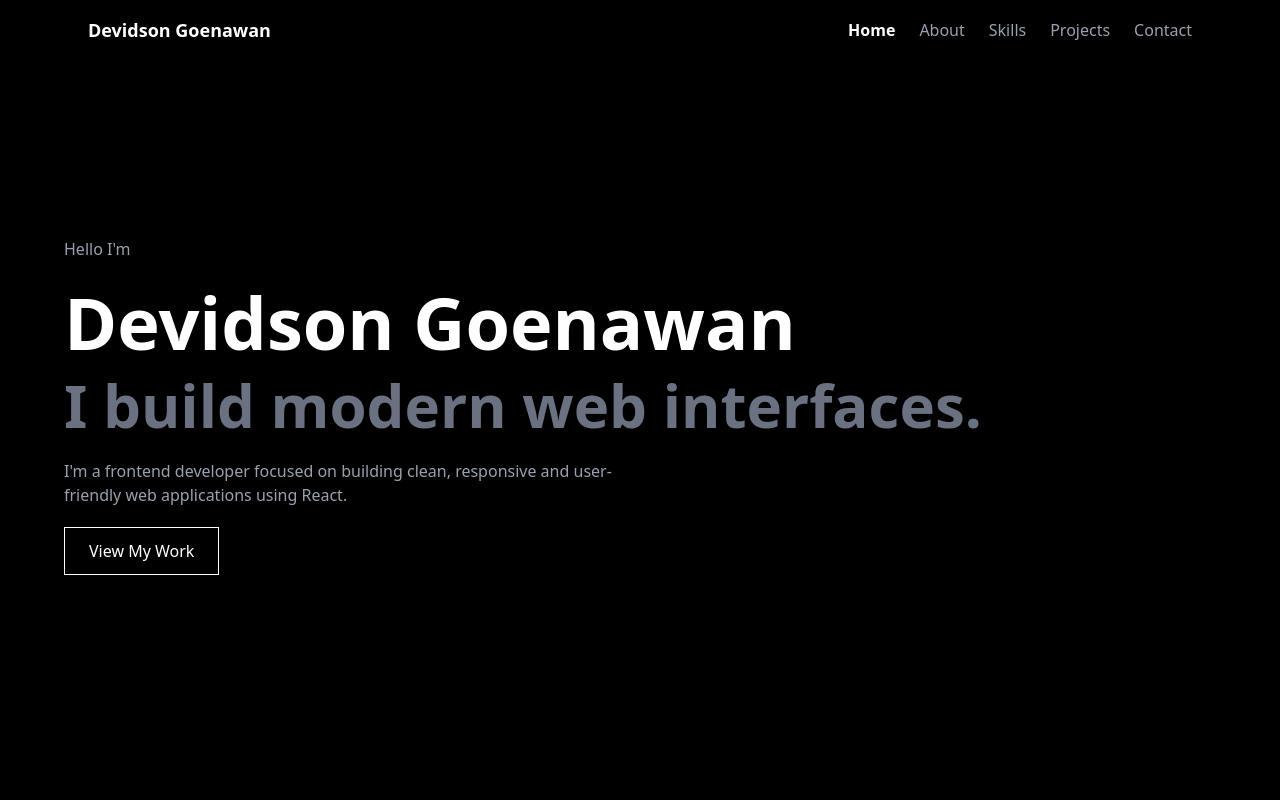
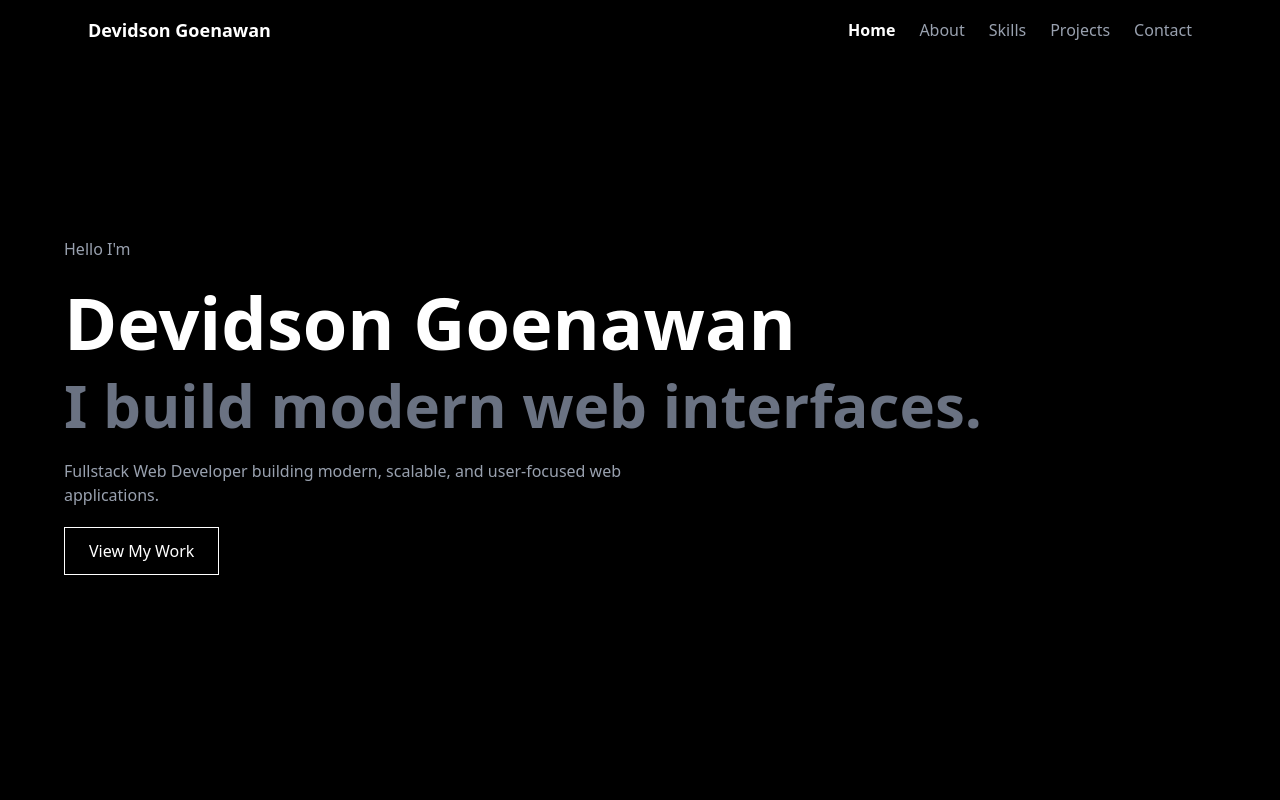
Before and after one commit to devchristov/portfolio, a React (Vite) app: page / in a window 1280 px wide. Shown: the top 800 px of the page. Built offline with nearby package versions, Linux system fonts and the light colour scheme.

Commit message:
Update text

```diff
--- a/src/sections/Hero.jsx
+++ b/src/sections/Hero.jsx
@@ -16,8 +16,8 @@ function Hero() {
         </h2>
 
         <p className="mt-6 max-w-xl text-gray-400">
-          I'm a frontend developer focused on building clean, responsive and
-          user-friendly web applications using React.
+          Fullstack Web Developer building modern, scalable, and user-focused
+          web applications.
         </p>
 
         <div className="mt-8">
```
